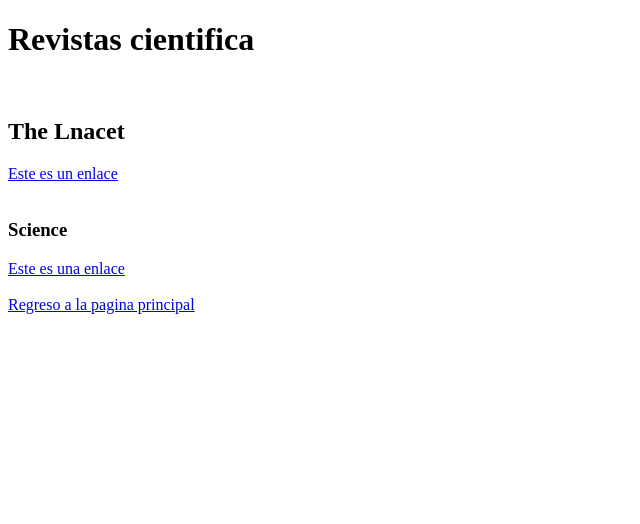
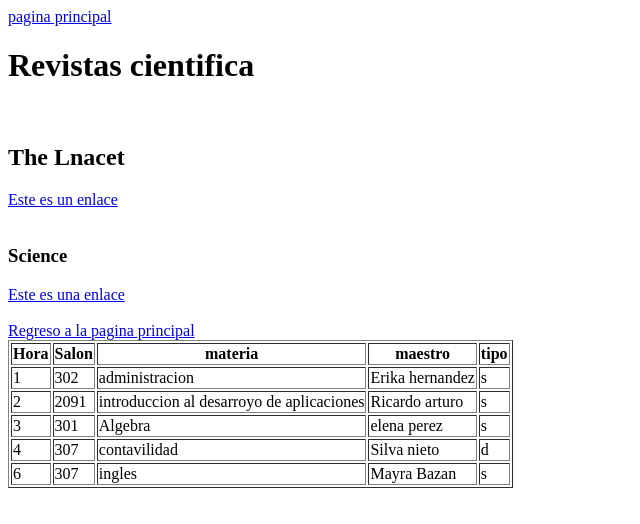
Before and after one commit to Alfa4333/codigos-cristian, a plain HTML site: page Academico.html in a window 1280 px wide. Shown: the whole page, without its empty margins (0-640 px from the left). Drawn offline with Linux system fonts and the light colour scheme.

Commit message:
complementos

```diff
--- a/Academico.html
+++ b/Academico.html
@@ -6,6 +6,7 @@
     <title>Academic</title>
 </head>
 <body>
+    <a href="index.html">pagina principal</a>
 <h1>Revistas cientifica</h1>
 <br>
 <h2>The Lnacet</h2>
@@ -19,6 +20,51 @@
     <br>
     <br>
     <a href="primer ejm.html">Regreso  a la pagina principal</a>
+<table border="1">
+    <tr>
+        <th>Hora</th>
+        <th>Salon</th>
+        <th>materia</th>
+        <th>maestro</th>
+        <th>tipo</th>
+    </tr>
+    <tr>
+        <td>1</td>
+        <td>302</td>
+        <td>administracion</td>
+        <td>Erika hernandez</td>
+        <td>s</td>
+        <tr>
+ <td>2</td>
+ <td>2091</td>
+<td>introduccion al desarroyo de aplicaciones </td>
+<td>Ricardo arturo </td>
+<td>s</td>
+<tr>
+<td>3</td>
+<td>301</td>
+<td>Algebra</td>
+<td>elena perez</td>
+<td>s</td>
+<tr>
+<td>4</td>
+<td>307</td>
+<td>contavilidad</td>
+<td>Silva nieto</td>
+<td>d</td>
+<tr>
+    <td>6</td>
+    <td>307</td>
+    <td>ingles</td>
+    <td>Mayra Bazan</td>
+    <td>s</td>
 
+</tr>
+</tr>
+</tr>
+        </tr>
+
+    </tr>
+</table>
 </body>
 </html>
```
Also changed, not shown: El tri.html (+1 -1 lines), Familia.html (+6 -0 lines), Hobbits.html (+2 -1 lines), index.html (+1 -1 lines).
